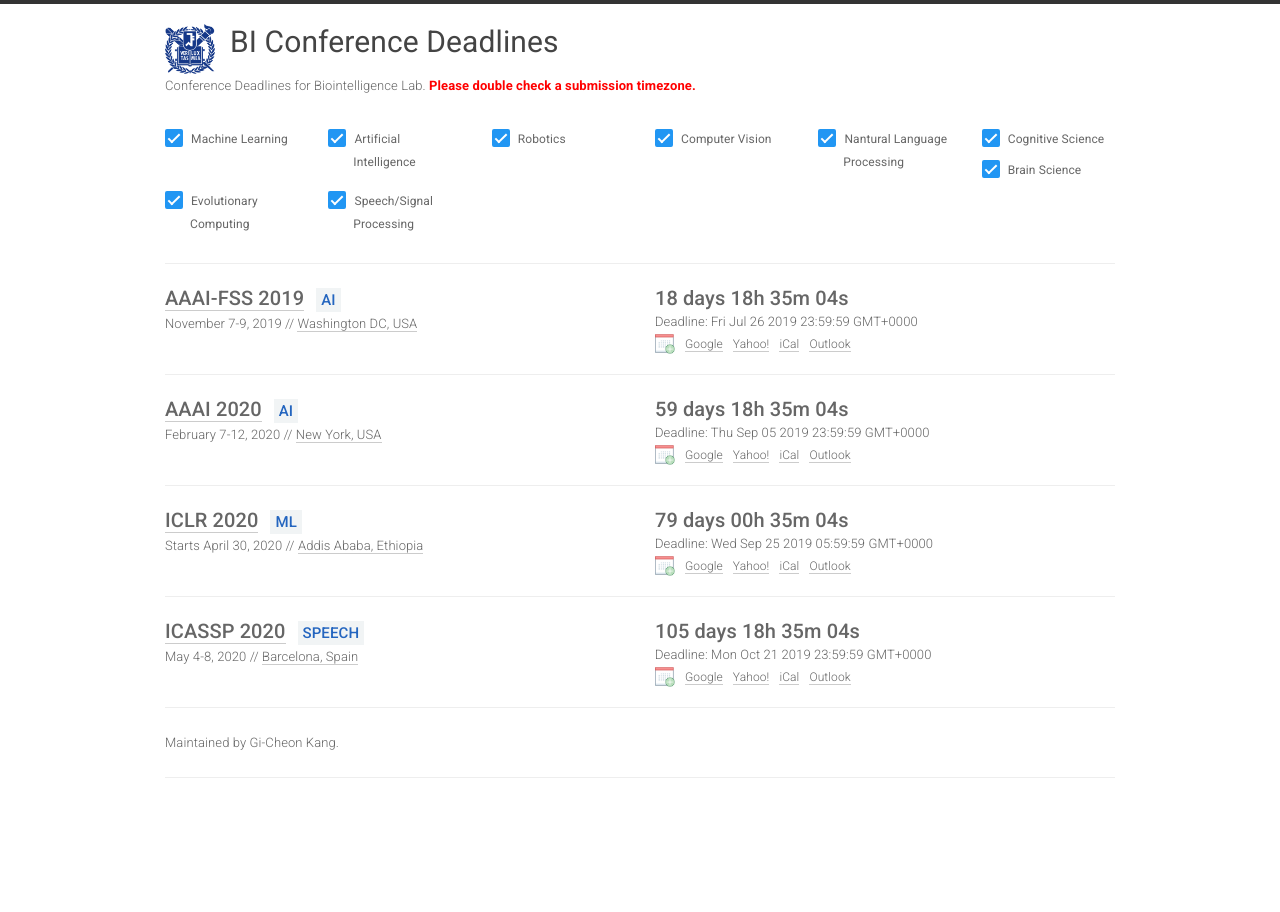
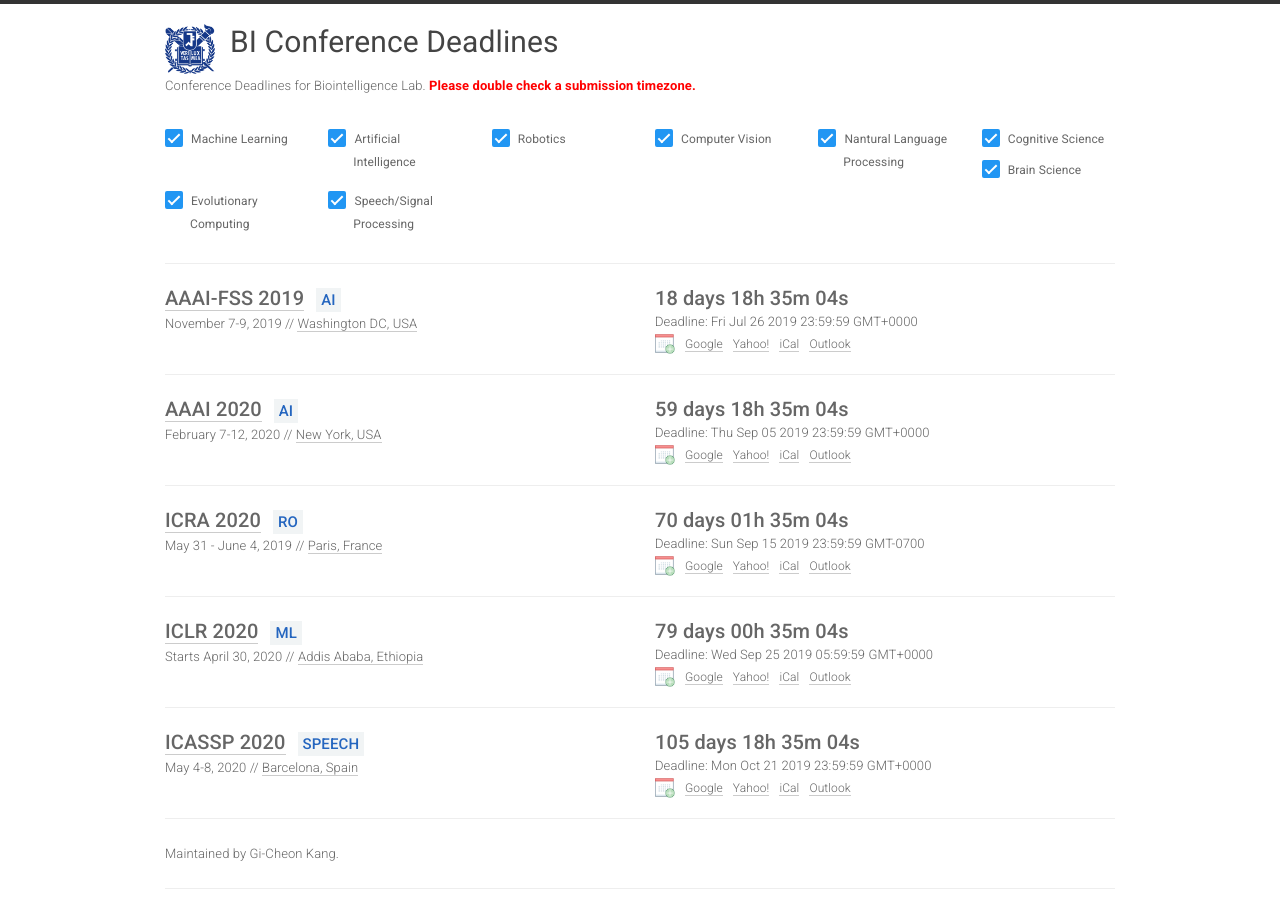
Before and after one commit to biconf/biconf.github.io, a Jekyll site: the page built from index.html, in a window 1280 px wide. Built offline with Jekyll 4.4.1, drawn with Linux system fonts in a browser that asks for light colours; nearby versions of some CDN libraries.

Commit message:
Update conferences.yml

```diff
--- a/_data/conferences.yml
+++ b/_data/conferences.yml
@@ -18,6 +18,16 @@
   date: February 7-12, 2020
   place: New York, USA
   sub: AI
+
+- name: ICRA
+  year: 2020
+  id: icra2020
+  link: https://icra2020.org//
+  deadline: "2019-09-15 23:59:59"
+  timezone: America/Los_Angeles
+  date: May 31 - June 4, 2019
+  place: Paris, France
+  sub: RO
 
 - name: ICLR
   year: 2020
@@ -48,16 +58,6 @@
 #  date: October 29-30, 2019
 #  place: Skamania Lodge, USA
 #  sub: AI
-
-#- name: ICRA
-#  year: 2019
-#  id: icra2019
-#  link: https://icra2019.org//
-#  deadline: "2018-09-22 23:59:59"
-#  timezone: Etc/GMT+4
-#  date: May 20-24, 2019
-#  place: Montreal, Canada
-#  sub: RO
 
 #- name: AGI
 #  year: 2019
```
